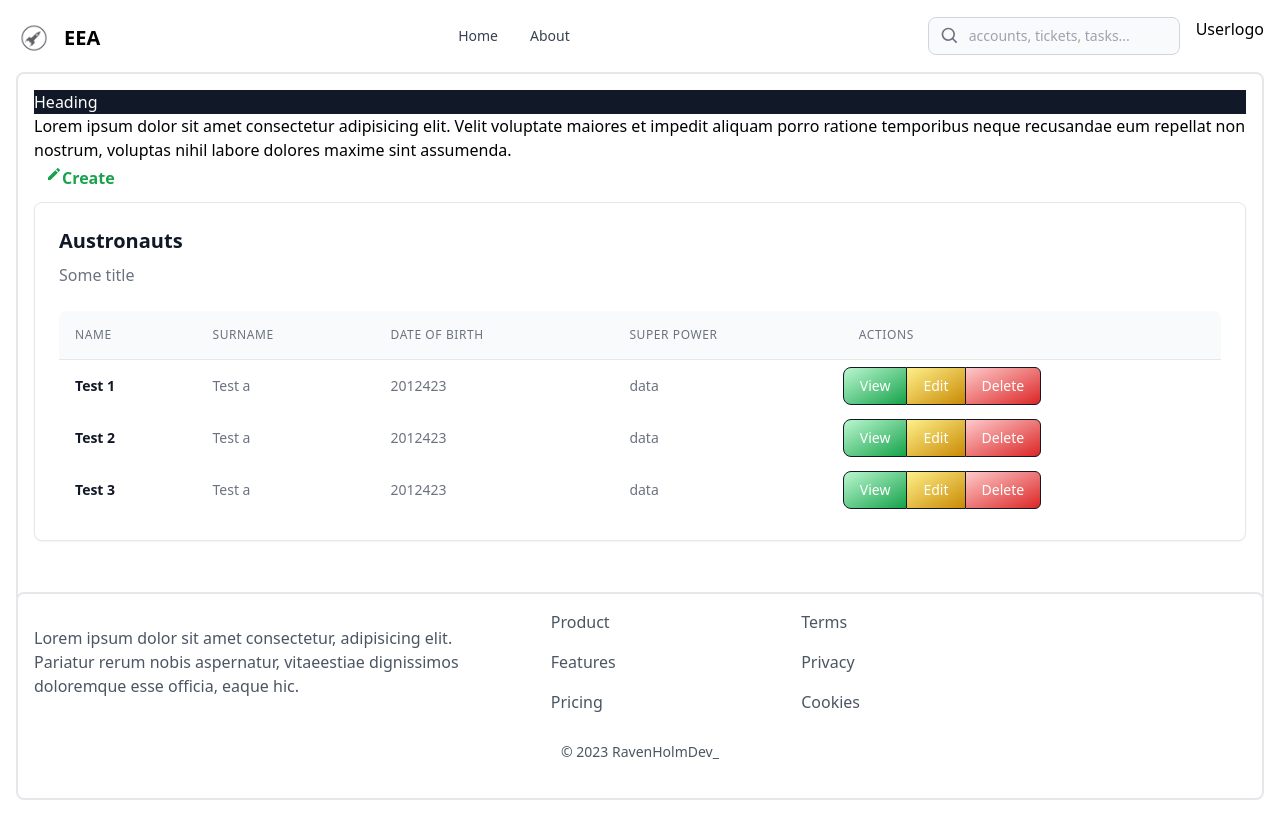
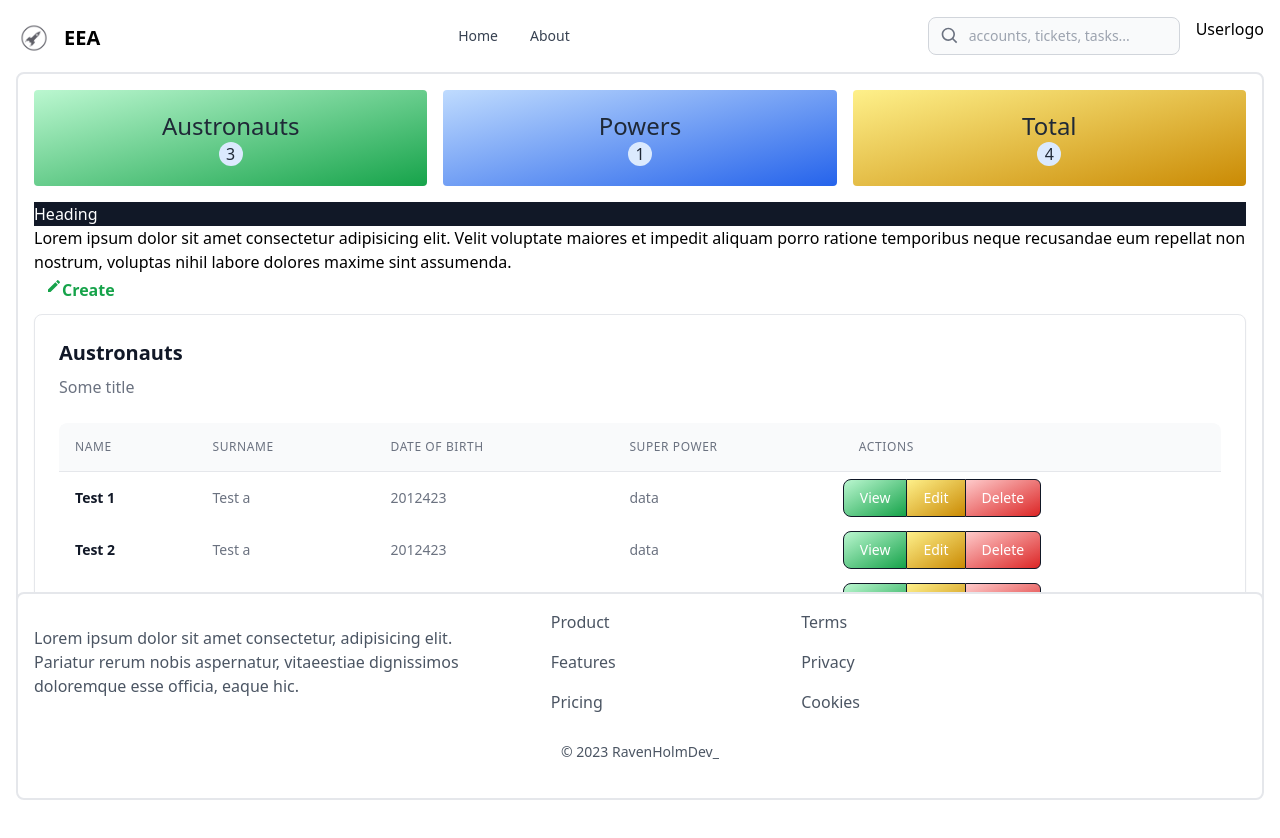
Before and after one commit to achiko06/austronautdb, a Next.js app: page / in a window 1280 px wide. Shown: the top 838 px of the page. Built offline with nearby package versions, Linux system fonts and the light colour scheme.

Commit message:
Counter with dummy data

```diff
--- /dev/null
+++ b/components/shared/Counter.tsx
@@ -0,0 +1,21 @@
+import { NextPage } from 'next'
+import React from 'react'
+
+interface IProps {
+    data: any;
+  }
+
+const Counter: NextPage<IProps> = ({data}) => {
+  return (
+    <div className="grid grid-cols-3 gap-4 mb-4">
+        {data.map((item: any) => (
+            <div key={item.id} className={`flex flex-col items-center justify-center h-24 rounded ${item.color} dark:bg-gray-800`}>
+                <p className="text-base md:text-2xl text-gray-800 dark:text-gray-500">{item.title}</p>
+                <p className="text-sm md:text-base text-gray-800 dark:text-gray-500 inline-flex items-center justify-center w-3 h-3 p-3 font-medium bg-blue-100 rounded-full dark:bg-blue-900">{item.count}</p>
+            </div>
+        ))}
+    </div>
+  )
+}
+
+export default Counter
--- a/pages/index.tsx
+++ b/pages/index.tsx
@@ -3,9 +3,37 @@ import Create from '@/components/modals/Create';
 import { austronauts } from '@/utils/dummydata';
 import { MdCreate } from 'react-icons/md';
 import Wrapper from '@/components/shared/Wrapper';
+import Counter from '@/components/shared/Counter';
 
 export default function Home() {
   const [activeCreateModal, setActiveCreateModal] = useState<Number>(0);
+
+
+  const austronautCount = austronauts.length
+  const powerCount = 1
+  const total = austronautCount + powerCount
+
+  const counterData = [
+    {
+      title: 'Austronauts',
+      id: 1,
+      count: austronautCount,
+      color: 'bg-gradient-to-br from-green-200 to-green-600',
+    },
+    {
+      title: 'Powers',
+      id: 2,
+      count: powerCount,
+      color: 'bg-gradient-to-br from-blue-200 to-blue-600',
+    },
+    {
+      title: 'Total',
+      id: 3,
+      count: total,
+      color: 'bg-gradient-to-br from-yellow-200 to-yellow-600',
+    },
+
+  ]
 
   const titles = [
     {
@@ -37,6 +65,7 @@ export default function Home() {
   return (
     <>
       <div>
+        <Counter data={counterData}/>
         <h1 className="bg-gray-900 text-white">Heading</h1>
         <p>Lorem ipsum dolor sit amet consectetur adipisicing elit. Velit voluptate maiores et impedit aliquam porro ratione temporibus neque recusandae eum repellat non nostrum, voluptas nihil labore dolores maxime sint assumenda.</p>
 
```
